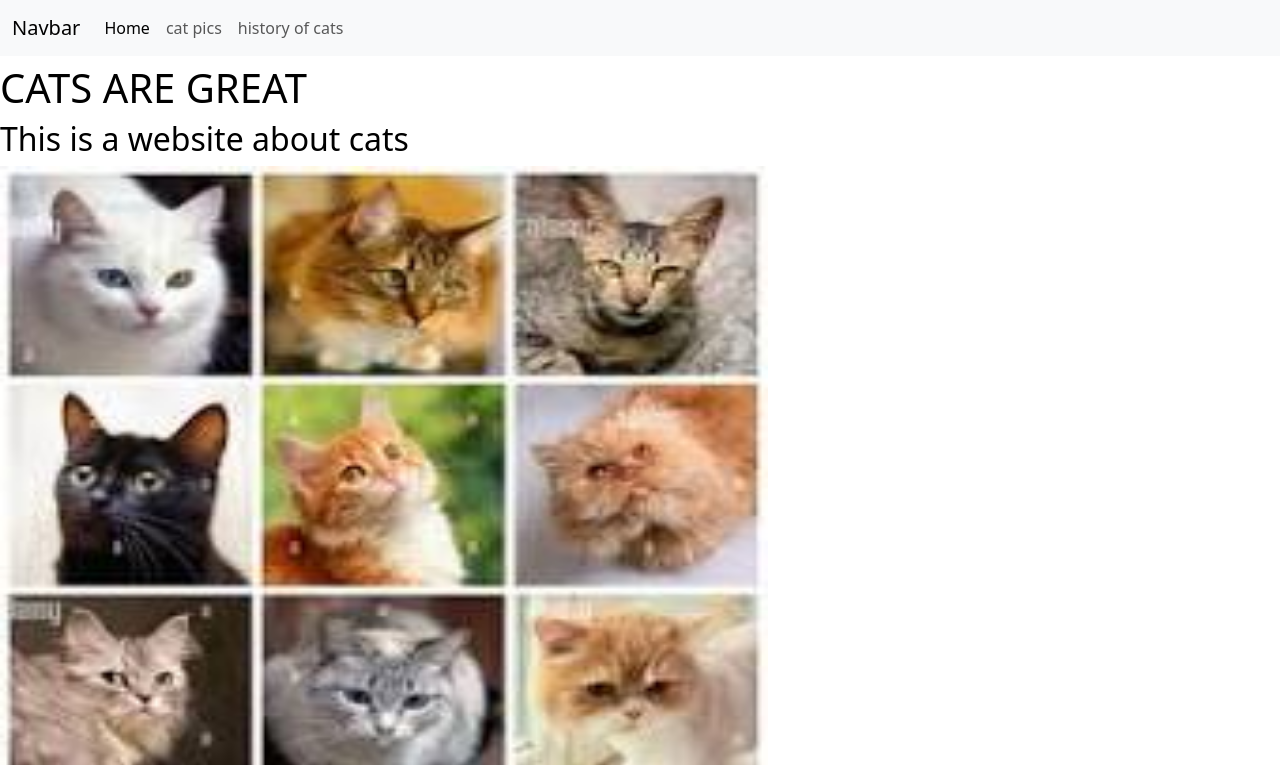
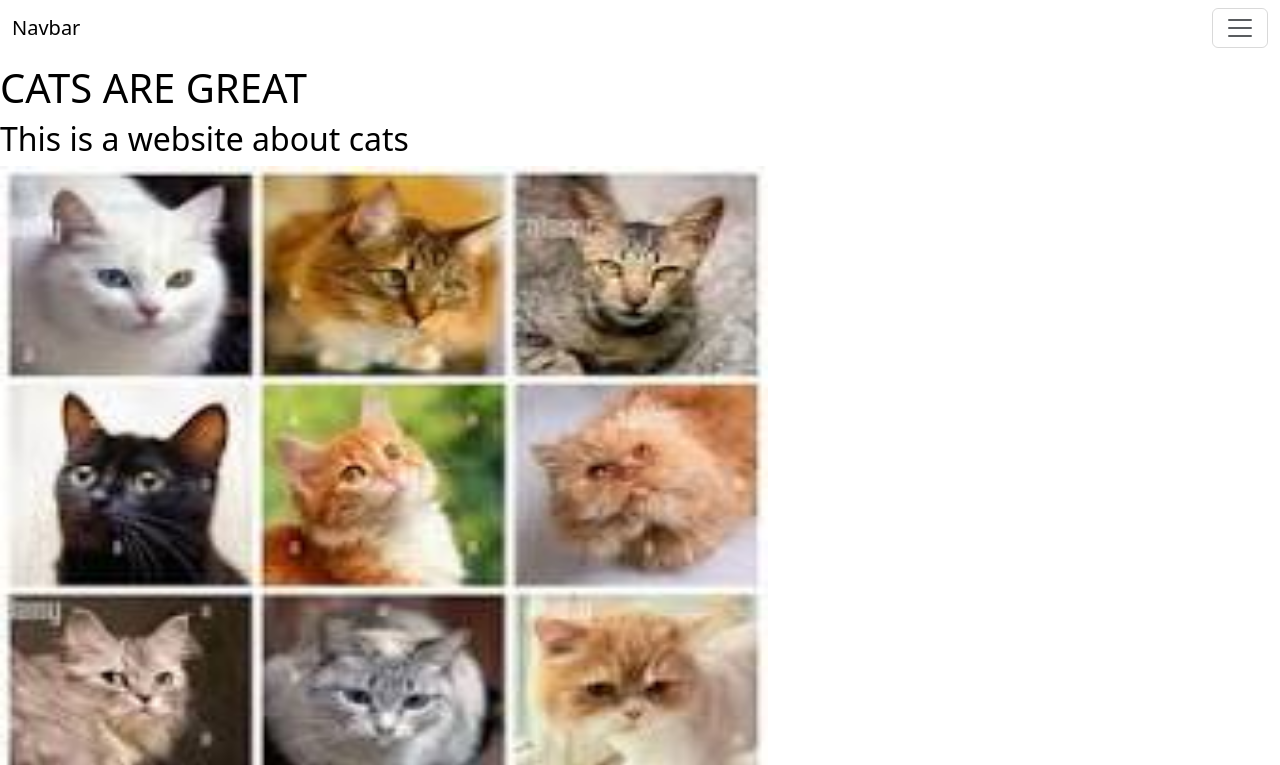
Before and after one commit to holydiver65/catweb, a Flask app: page / in a window 1280 px wide. Shown: the top 765 px of the page. Run offline with Flask 3, Linux system fonts and the light colour scheme.

Commit message:
Update base.html
Navbar update for mobile

```diff
--- a/templates/base.html
+++ b/templates/base.html
@@ -10,7 +10,7 @@
 
 </head>
 <body>
-  <nav class="navbar navbar-expand-lg bg-body-tertiary">
+  <nav class="navbar navbar-bg-body-tertiary">
     <div class="container-fluid">
       <a class="navbar-brand" href="#">Navbar</a>
       <button class="navbar-toggler" type="button" data-bs-toggle="collapse" data-bs-target="#navbarNav" aria-controls="navbarNav" aria-expanded="false" aria-label="Toggle navigation">
```
